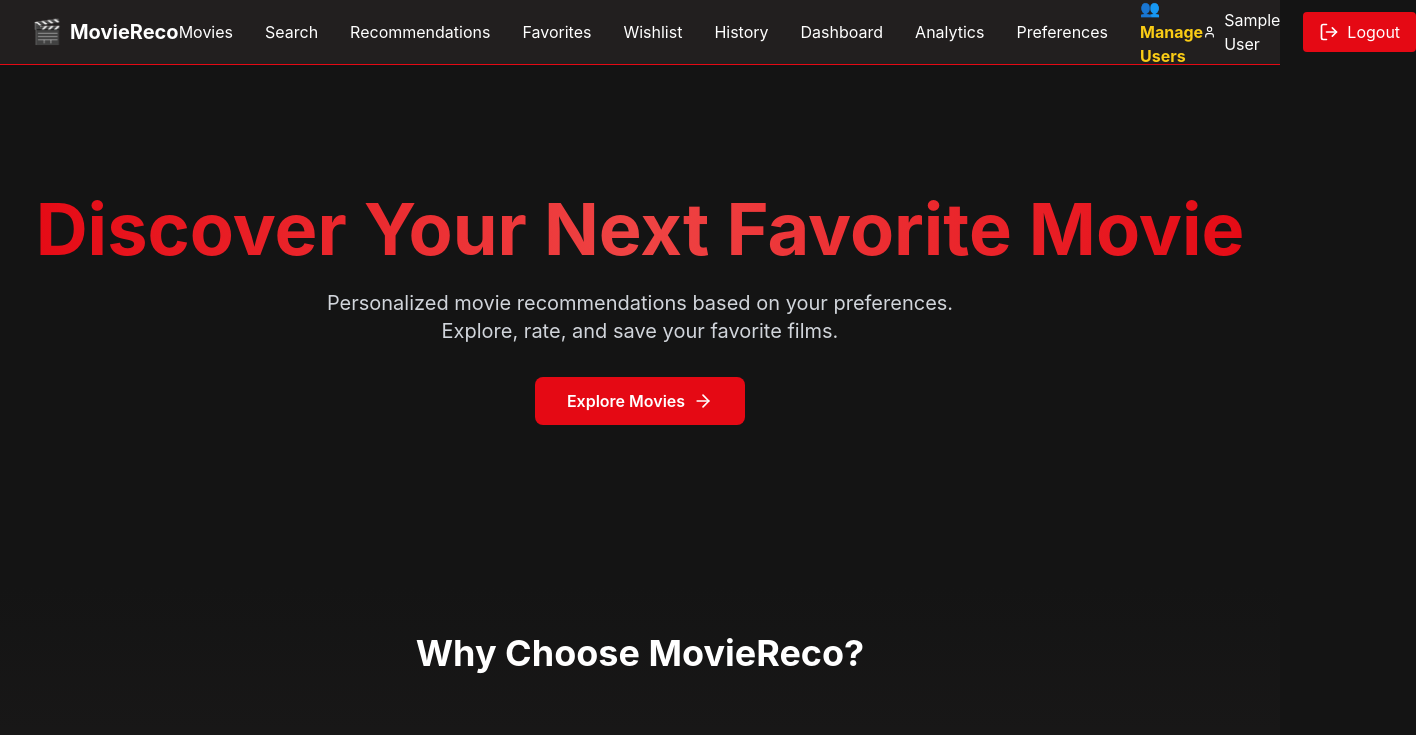
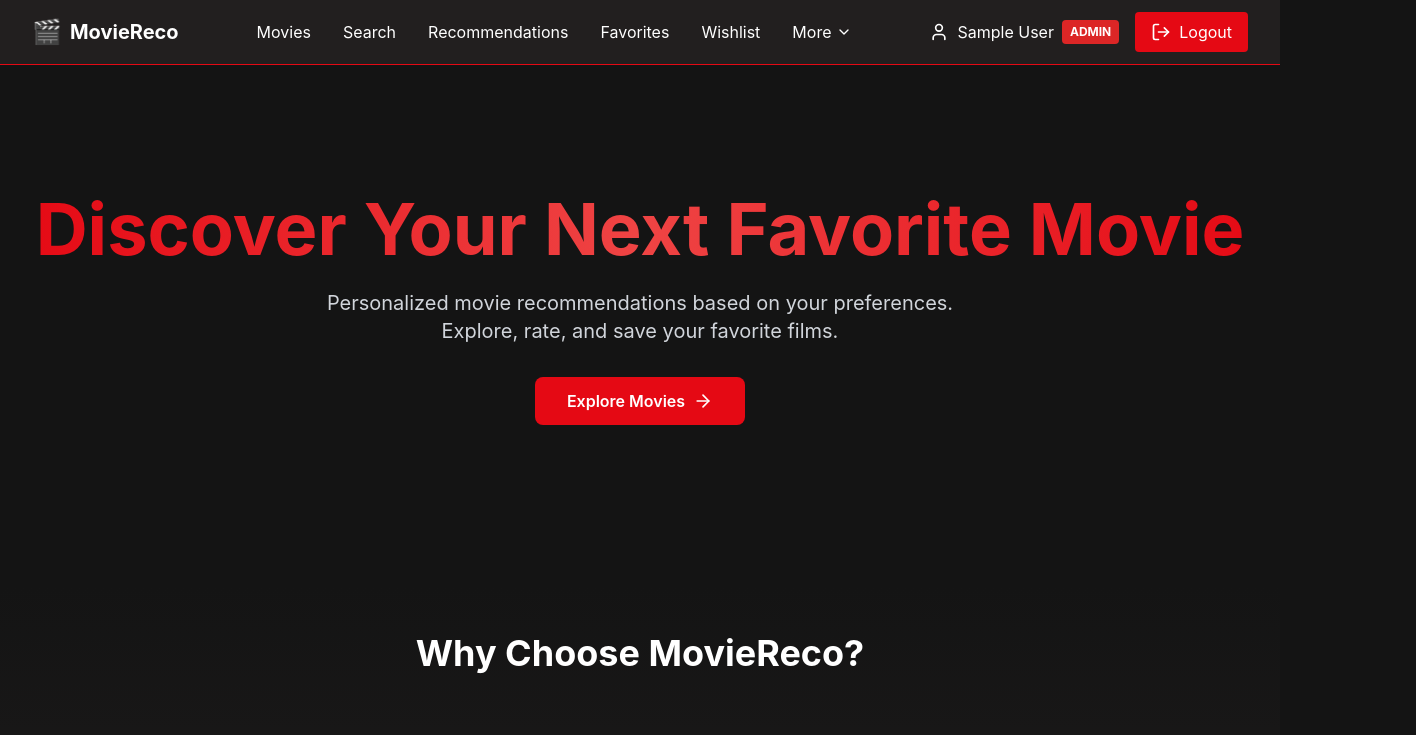
Before and after one commit to Barento999/mv_recommender, a React (Vite) app in the folder frontend/: page / in a window 1280 px wide. Shown: the top 735 px of the page, 1416 px wide, since content can reach past the window. Built offline with nearby package versions, Linux system fonts and the light colour scheme; no server answers; sample sign-in values are in the browser's storage.

Commit message:
Refactor navbar: consolidate links into dropdown menu for cleaner UI

```diff
--- a/frontend/src/components/Navbar.jsx
+++ b/frontend/src/components/Navbar.jsx
@@ -1,10 +1,11 @@
 import { Link, useNavigate } from "react-router-dom";
-import { Menu, X, LogOut, User } from "lucide-react";
+import { Menu, X, LogOut, User, ChevronDown } from "lucide-react";
 import { useState } from "react";
 import useAuth from "../hooks/useAuth";
 
 function Navbar() {
   const [isOpen, setIsOpen] = useState(false);
+  const [dropdownOpen, setDropdownOpen] = useState(false);
   const { isAuthenticated, user, logout } = useAuth();
   const navigate = useNavigate();
 
@@ -48,35 +49,75 @@ function Navbar() {
                 <Link to="/wishlist" className="hover:text-primary transition">
                   Wishlist
                 </Link>
-                <Link to="/watch-history" className="hover:text-primary transition">
-                  History
+
+                {/* More Menu Dropdown */}
+                <div className="relative">
+                  <button
+                    onClick={() => setDropdownOpen(!dropdownOpen)}
+                    className="flex items-center gap-1 hover:text-primary transition"
+                  >
+                    More <ChevronDown size={16} />
+                  </button>
+                  {dropdownOpen && (
+                    <div className="absolute top-full right-0 mt-2 w-48 bg-darkGray border border-primary/20 rounded-lg shadow-lg z-50">
+                      <Link
+                        to="/watch-history"
+                        className="block px-4 py-2 hover:bg-dark hover:text-primary transition first:rounded-t-lg"
+                        onClick={() => setDropdownOpen(false)}
+                      >
+                        Watch History
                       </Link>
                       <Link
                         to="/user-dashboard"
-                  className="hover:text-primary transition"
+                        className="block px-4 py-2 hover:bg-dark hover:text-primary transition"
+                        onClick={() => setDropdownOpen(false)}
                       >
                         Dashboard
                       </Link>
                       <Link
+                        to="/preferences"
+                        className="block px-4 py-2 hover:bg-dark hover:text-primary transition"
+                        onClick={() => setDropdownOpen(false)}
+                      >
+                        Preferences
+                      </Link>
+                      {user?.role === "moderator" && (
+                        <Link
+                          to="/moderation"
+                          className="block px-4 py-2 hover:bg-dark text-yellow-400 font-bold transition"
+                          onClick={() => setDropdownOpen(false)}
+                        >
+                          🛡️ Moderation
+                        </Link>
+                      )}
+                      {user?.role === "admin" && (
+                        <>
+                          <Link
                             to="/analytics"
-                  className="hover:text-primary transition"
+                            className="block px-4 py-2 hover:bg-dark hover:text-primary transition"
+                            onClick={() => setDropdownOpen(false)}
                           >
                             Analytics
                           </Link>
                           <Link
-                  to="/preferences"
-                  className="hover:text-primary transition"
+                            to="/admin-dashboard"
+                            className="block px-4 py-2 hover:bg-dark hover:text-primary transition"
+                            onClick={() => setDropdownOpen(false)}
                           >
-                  Preferences
+                            System Admin
                           </Link>
-                {user?.role === "admin" && (
                           <Link
                             to="/admin/users"
-                    className="hover:text-primary transition text-yellow-400 font-bold"
+                            className="block px-4 py-2 hover:bg-dark text-red-400 font-bold transition last:rounded-b-lg"
+                            onClick={() => setDropdownOpen(false)}
                           >
                             👥 Manage Users
                           </Link>
+                        </>
                       )}
+                    </div>
+                  )}
+                </div>
               </>
             )}
           </div>
@@ -90,7 +131,16 @@ function Navbar() {
                   className="flex items-center gap-2 hover:text-primary transition"
                 >
                   <User size={20} />
-                  {user?.name}
+                  <span>{user?.name}</span>
+                  {user?.role && (
+                    <span className={`text-xs font-bold px-2 py-1 rounded ${
+                      user.role === "admin" ? "bg-red-600 text-white" :
+                      user.role === "moderator" ? "bg-yellow-600 text-white" :
+                      "bg-blue-600 text-white"
+                    }`}>
+                      {user.role.toUpperCase()}
+                    </span>
+                  )}
                 </Link>
                 <button
                   onClick={handleLogout}
@@ -178,6 +228,24 @@ function Navbar() {
                   Dashboard
                 </Link>
                 <Link
+                  to="/preferences"
+                  className="block hover:text-primary transition"
+                  onClick={() => setIsOpen(false)}
+                >
+                  Preferences
+                </Link>
+                {user?.role === "moderator" && (
+                  <Link
+                    to="/moderation"
+                    className="block hover:text-primary transition text-yellow-400 font-bold"
+                    onClick={() => setIsOpen(false)}
+                  >
+                    🛡️ Moderation
+                  </Link>
+                )}
+                {user?.role === "admin" && (
+                  <>
+                    <Link
                       to="/analytics"
                       className="block hover:text-primary transition"
                       onClick={() => setIsOpen(false)}
@@ -185,20 +253,20 @@ function Navbar() {
                       Analytics
                     </Link>
                     <Link
-                  to="/preferences"
+                      to="/admin-dashboard"
                       className="block hover:text-primary transition"
                       onClick={() => setIsOpen(false)}
                     >
-                  Preferences
+                      System Admin
                     </Link>
-                {user?.role === "admin" && (
                     <Link
                       to="/admin/users"
-                    className="block hover:text-primary transition text-yellow-400 font-bold"
+                      className="block hover:text-primary transition text-red-400 font-bold"
                       onClick={() => setIsOpen(false)}
                     >
                       👥 Manage Users
                     </Link>
+                  </>
                 )}
                 <Link
                   to="/profile"
```
Lines whose indentation alone changed are shown as unchanged.
